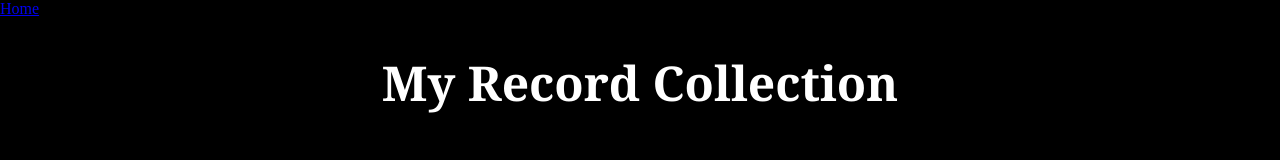
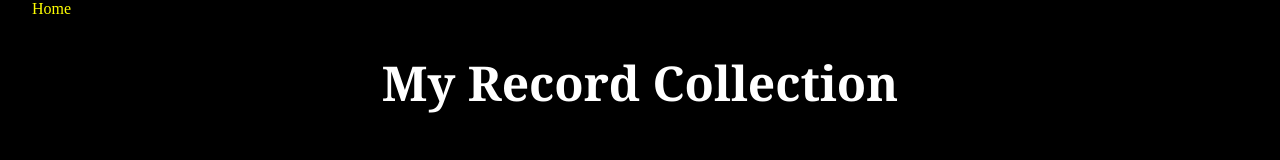
Before and after one commit to bryanidrovo/hwtwo, a plain HTML site: page midterm/hobby.html in a window 1280 px wide. Shown: the top 160 px of the page. Drawn offline with Linux system fonts and the light colour scheme.

Commit message:
Update hobby.html

```diff
--- a/midterm/hobby.html
+++ b/midterm/hobby.html
@@ -6,7 +6,7 @@
 		<link rel= "stylesheet" type="text/css" href= "style.css">
   </head>
     <body>
-      <a href="index.html">Home</a>
+      <a class="bacon" href="index.html">Home</a>
       <h1> My Record Collection </h1>
       <div class="wrapper">
         <div class="itemone">
@@ -37,9 +37,5 @@
 
 
 
-
-
-
-
     </body>
     </html>
```
